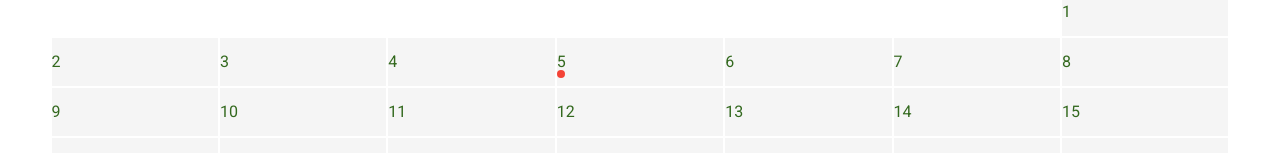
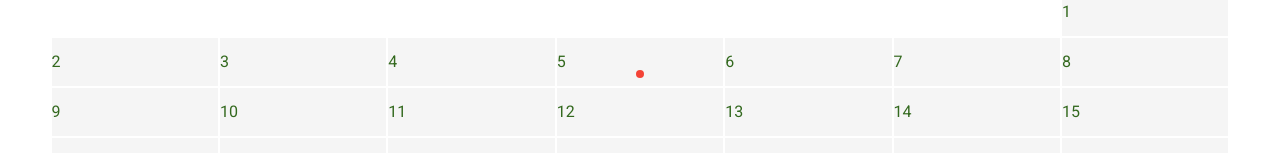
Before and after one commit to fiahfy/nuxt-tile, a Nuxt app: page / in a window 1280 px wide. Shown: the part 136-289 px from the top of the page. Built offline with nearby package versions, Linux system fonts and the light colour scheme.

Commit message:
Update now

```diff
--- a/nuxt.config.js
+++ b/nuxt.config.js
@@ -76,7 +76,8 @@ module.exports = {
   router: {
     base: '/paddy/',
     middleware: [
-      'migrate'
+      'migrate',
+      'now'
     ]
   }
 }
--- a/src/components/Calendar.vue
+++ b/src/components/Calendar.vue
@@ -76,7 +76,8 @@ export default {
   },
   computed: {
     ...mapState([
-      'date'
+      'date',
+      'now'
     ]),
     ...mapGetters([
       'isCurrentCategory',
@@ -94,7 +95,7 @@ export default {
   },
   methods: {
     moveToday () {
-      const d = new Date()
+      const d = new Date(this.now)
       const m = new Date(d.getFullYear(), d.getMonth())
       const index = this.slides.indexOf(m.getTime())
       this.$refs.swiper.swiper.slideTo(index)
--- a/src/components/CalendarDay.vue
+++ b/src/components/CalendarDay.vue
@@ -14,7 +14,7 @@
 </template>
 
 <script>
-import { mapActions, mapGetters } from 'vuex'
+import { mapActions, mapGetters, mapState } from 'vuex'
 import * as Category from '~/utils/category'
 
 export default {
@@ -41,8 +41,8 @@ export default {
       return new Date(this.year, this.month - 1, this.day)
     },
     current () {
-      const now = new Date()
-      return this.year === now.getFullYear() && this.month - 1 === now.getMonth() && this.day === now.getDate()
+      const d = new Date(this.now)
+      return this.year === d.getFullYear() && this.month - 1 === d.getMonth() && this.day === d.getDate()
     },
     active () {
       return this.isActive({ category: this.category, date: this.date })
@@ -55,6 +55,9 @@ export default {
       }
       return classes
     },
+    ...mapState([
+      'now'
+    ]),
     ...mapGetters('active', [
       'isActive'
     ])
@@ -77,9 +80,12 @@ export default {
 }
 span {
   border-radius: 50%;
+  bottom: 8px;
+  left: 0;
   height: 8px;
+  margin: 0 auto;
   position: absolute;
-  bottom: 8px;
+  right: 0;
   width: 8px;
 }
 </style>
--- a/src/pages/index.vue
+++ b/src/pages/index.vue
@@ -45,11 +45,9 @@ export default {
     Calendar
   },
   data () {
-    const today = (new Date()).getDate()
     const slides = this.$store.state.categories
     const initialSlide = slides.indexOf(this.$store.state.category)
     return {
-      today,
       slides,
       virtualData: {
         slides: []
@@ -79,8 +77,12 @@ export default {
       const color = Category.getColor(this.category)
       return `${color} darken-1`
     },
+    today () {
+      return (new Date(this.now)).getDate()
+    },
     ...mapState([
-      'category'
+      'category',
+      'now'
     ])
   },
   methods: {
--- a/src/store/index.js
+++ b/src/store/index.js
@@ -4,7 +4,8 @@ export const state = () => ({
   version: 1,
   categories: Category.Defaults,
   category: 1,
-  date: Date.now()
+  date: Date.now(),
+  now: Date.now()
 })
 
 export const getters = {
@@ -30,5 +31,8 @@ export const mutations = {
   },
   setDate (state, { date }) {
     state.date = date
+  },
+  setNow (state, { now }) {
+    state.now = now
   }
 }
```
Also changed, not shown: src/middleware/now.js (added, +17 -0 lines).
